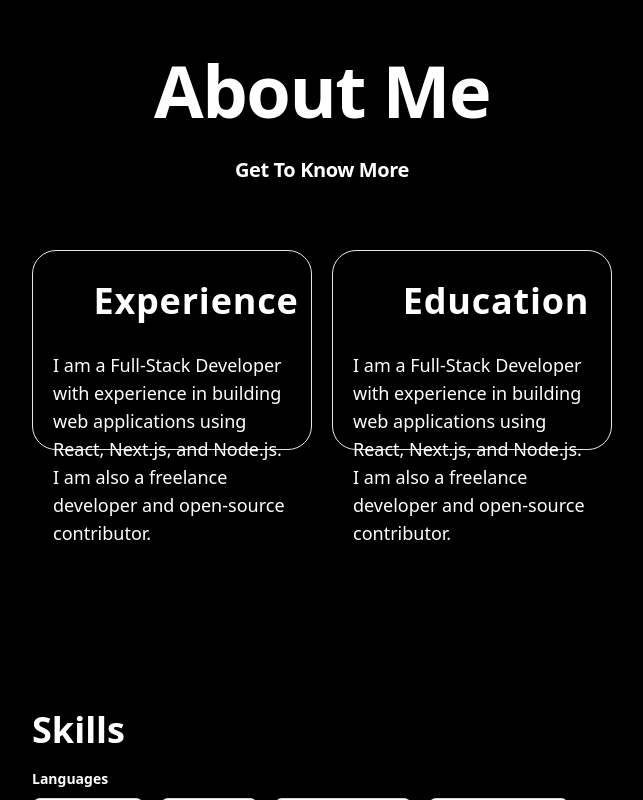
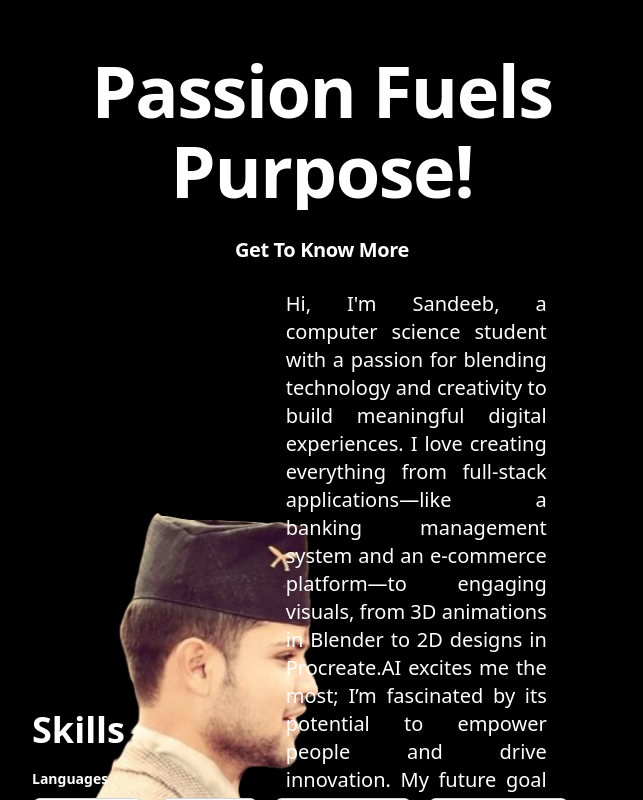
Before and after one commit to SandeebAdhikari/Project_Motion, a React (Vite) app: page / in a window 1280 px wide. Shown: the part 920-1720 px from the top of the page, without its empty margins (318-961 px from the left). Built offline with nearby package versions, Linux system fonts and the light colour scheme.

Commit message:
about section change

```diff
--- a/src/components/About/About.tsx
+++ b/src/components/About/About.tsx
@@ -6,42 +6,34 @@ import {
 } from "framer-motion";
 import React from "react";
 import MultiDirectionSlide from "../../animations/MultiDirectionSlide";
-import EducationImg from "../../../public/images/education.png";
-import ExperienceImg from "../../../public/images/experience.png";
+
+import AboutImg from "../../../public/images/about_me.png";
+
 import AboutCard from "./AboutCard";
 
 const About: React.FC = () => {
   const { scrollYProgress } = useScroll();
 
-  const leftCardX = useTransform(scrollYProgress, [0, 0.6], ["-100%", "0%"]);
-  const rightCardX = useTransform(scrollYProgress, [0, 0.6], ["100%", "0%"]);
+  const leftCardX = useTransform(scrollYProgress, [0, 0.6], ["-100%", "10%"]);
+  const rightCardX = useTransform(scrollYProgress, [0, 0.6], ["100%", "-25%"]);
 
   const description =
-    "I am a Full-Stack Developer with experience in building web applications using React, Next.js, and Node.js. I am also a freelance developer and open-source contributor.";
-
+    "Hi, I'm Sandeeb, a computer science student with a passion for blending technology and creativity to build meaningful digital experiences.  I love creating everything from full-stack applications—like a banking management system and an e-commerce platform—to engaging visuals, from 3D animations in Blender to 2D designs in Procreate.AI excites me the most; I’m fascinated by its potential to empower people and drive innovation. My future goal is to start a company focused on discovering and nurturing talent worldwide, helping individuals realize their potential regardless of where they’re from. Driven by curiosity and creativity, I’m committed to building solutions that make a real impact. Let’s create something amazing together!";
   return (
     <AnimatePresence>
       <div className="text-7xl w-full h-[660px]">
-        <MultiDirectionSlide text1="About Me" />
-        <div className="text-xl mb-10">
+        <MultiDirectionSlide text1="Passion Fuels Purpose!" />
+        <div className="text-xl ">
           <MultiDirectionSlide text2="Get To Know More" />
         </div>
 
-        <div className="flex justify-between items-center w-full gap-5">
-          <motion.div style={{ x: leftCardX }} className="flex-1">
-            <AboutCard
-              title="Experience"
-              description={description}
-              image={ExperienceImg}
-            />
+        <div className="flex justify-between items-center w-full ">
+          <motion.div style={{ x: leftCardX }} className="flex-1 max-w-[45%]">
+            <img src={AboutImg} />
           </motion.div>
 
-          <motion.div style={{ x: rightCardX }} className="flex-1">
-            <AboutCard
-              title="Education"
-              description={description}
-              image={EducationImg}
-            />
+          <motion.div style={{ x: rightCardX }} className="flex-1 max-w-[45%]">
+            <AboutCard title="BIOGRAPHY" description={description} />
           </motion.div>
         </div>
       </div>
--- a/src/components/About/AboutCard.tsx
+++ b/src/components/About/AboutCard.tsx
@@ -1,22 +1,12 @@
-import WavyText from "../../animations/WavyText";
-
 interface AboutCardProps {
-  title: string;
-  description: string;
-  image: string;
+  title?: string;
+  description?: string;
 }
 
-const AboutCard: React.FC<AboutCardProps> = ({ title, description, image }) => {
+const AboutCard: React.FC<AboutCardProps> = ({ title, description }) => {
   return (
-    <div className="p-5 border w-full h-[200px] rounded-3xl">
-      <div className="flex justify-center gap-2">
-        <img src={image} className="w-8 h-8 rounded-full" />
-        <h1 className="text-4xl">
-          <WavyText word={title} />
-        </h1>
-      </div>
-
-      <p className="text-lg">{description}</p>
+    <div className="w-full  rounded-3xl">
+      <p className="text-xl text-justify">{description}</p>
     </div>
   );
 };
--- a/src/components/profile/Profile_Card.tsx
+++ /dev/null
@@ -1,9 +0,0 @@
-const Profile_Card = () => {
-  return (
-    <div>
-      <div className=" "></div>
-    </div>
-  );
-};
-
-export default Profile_Card;
--- /dev/null
+++ b/src/components/profile/Profile_Menu.tsx
@@ -0,0 +1,5 @@
+const Profile_Menu = () => {
+  return <div></div>;
+};
+
+export default Profile_Menu;
```
Also changed, not shown: public/images/about_me.png (added).
